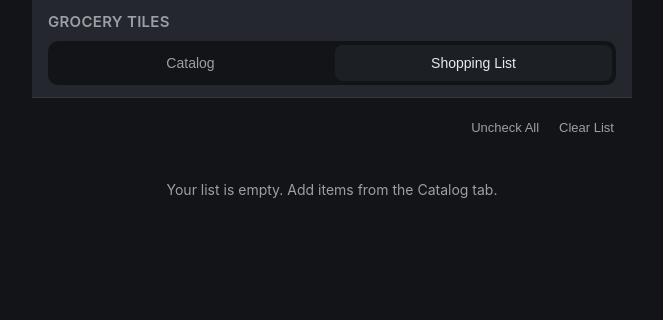
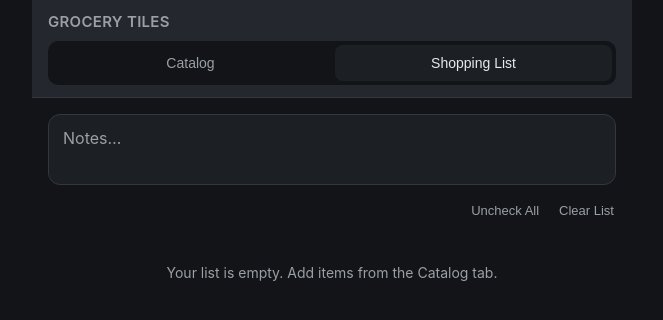
Before and after one commit to z3r0idOps/grocery-tiles, a plain HTML site: page index.html in a window 1280 px wide. Both pictures are taken after a click on the tab "Shopping List". Shown: the whole page, without its empty margins (308-971 px from the left). Drawn offline with Linux system fonts and the light colour scheme.

Commit message:
Add notes field to shopping list
Co-Authored-By: Claude Sonnet 5.5 <noreply@anthropic.com>

```diff
--- a/app.js
+++ b/app.js
@@ -28,7 +28,7 @@
         pool.push({ id: slugify(name), name: name, category: category });
       });
     });
-    return { version: CURRENT_VERSION, pool: pool, list: [] };
+    return { version: CURRENT_VERSION, pool: pool, list: [], notes: "" };
   }
 
   function isValidState(state) {
@@ -68,6 +68,7 @@
       return freshState();
     }
     if (!isValidState(parsed)) return freshState();
+    if (typeof parsed.notes !== "string") parsed.notes = "";
     return migrate(parsed);
   }
 
@@ -587,5 +588,23 @@
     }
   });
 
+  var notesEl = document.getElementById("notes");
+
+  function autosizeNotes() {
+    notesEl.style.height = "auto";
+    notesEl.style.height = notesEl.scrollHeight + 2 + "px";
+  }
+
+  notesEl.value = state.notes;
+  notesEl.addEventListener("input", function () {
+    state.notes = notesEl.value;
+    save();
+    autosizeNotes();
+  });
+
   renderAll();
+  autosizeNotes();
+
+  // the textarea is hidden until the Shopping List tab opens, so resize then
+  document.getElementById("tabList").addEventListener("click", autosizeNotes);
 })();
--- a/index.html
+++ b/index.html
@@ -31,6 +31,7 @@
   </section>
 
   <section id="viewList" class="view hidden">
+    <textarea id="notes" class="notes" rows="2" placeholder="Notes…" aria-label="Shopping notes"></textarea>
     <div class="list-controls" id="listControls"></div>
     <div id="listGroups"></div>
     <p id="listEmpty" class="empty-msg hidden">Your list is empty. Add items from the Catalog tab.</p>
--- a/style.css
+++ b/style.css
@@ -289,6 +289,32 @@ main {
   outline: none;
 }
 
+.notes {
+  display: block;
+  width: 100%;
+  min-height: 56px;
+  margin-bottom: 12px;
+  padding: 12px 14px;
+  background: var(--surface);
+  color: var(--text);
+  border: 1px solid var(--border);
+  border-radius: 12px;
+  font: inherit;
+  font-size: 16px;
+  line-height: 1.4;
+  resize: none;
+  overflow: hidden;
+}
+
+.notes::placeholder {
+  color: var(--text-dim);
+}
+
+.notes:focus {
+  outline: none;
+  border-color: var(--todo);
+}
+
 .list-controls {
   display: flex;
   align-items: center;
```
